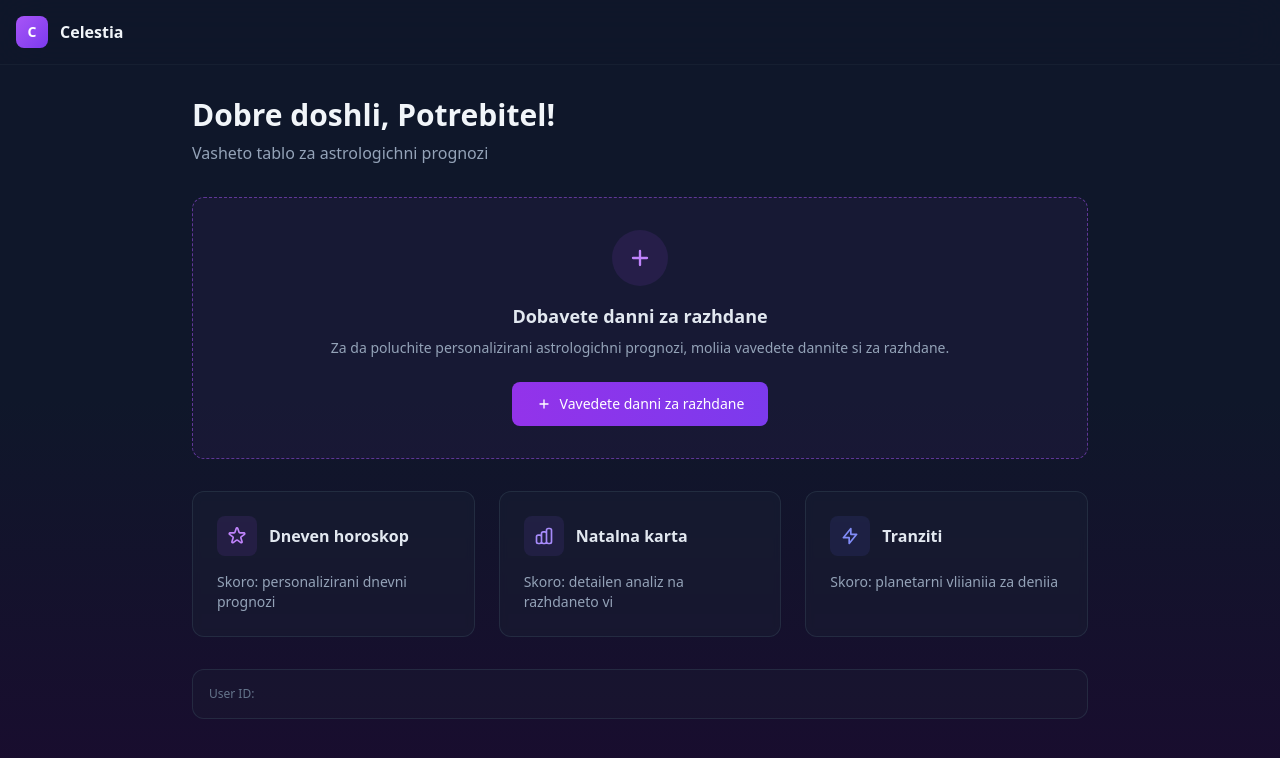
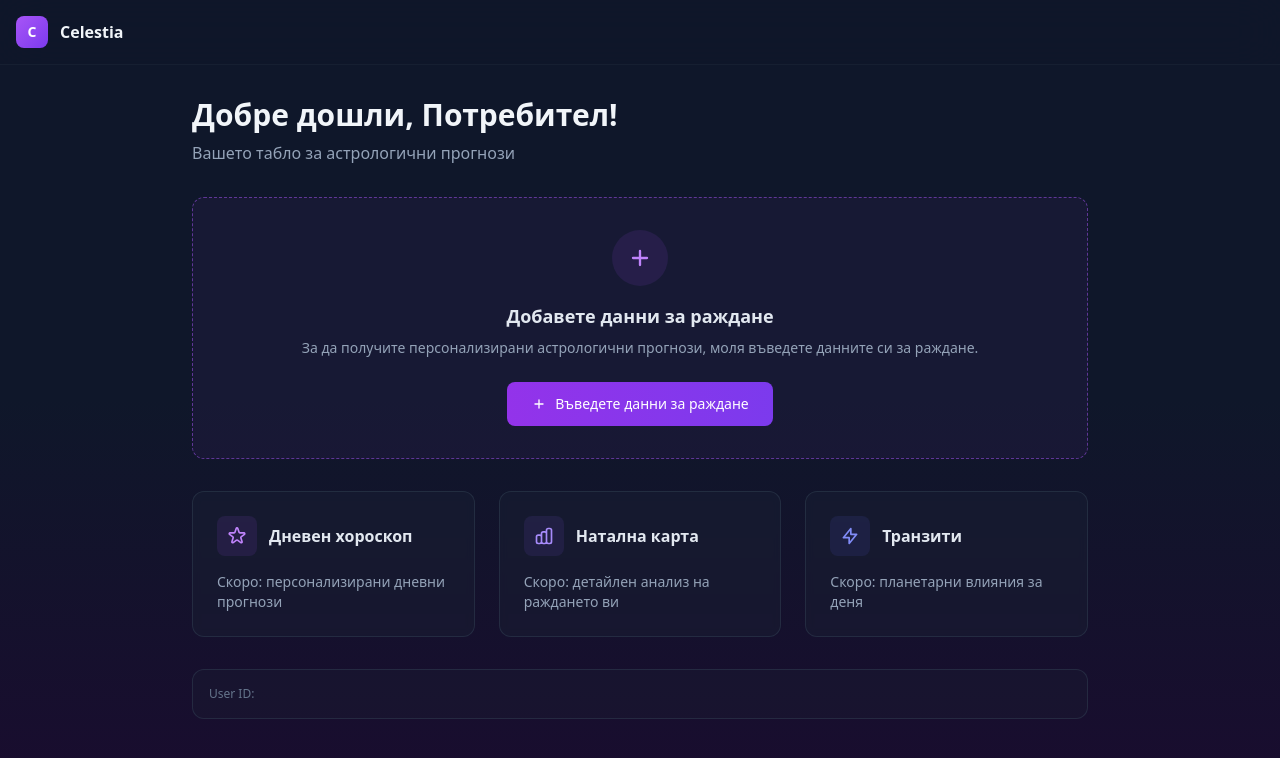
Before and after one commit to Project379/celestiai, a Next.js app in the folder apps/web/: page /dashboard in a window 1280 px wide. Shown: the top 758 px of the page. Built offline with nearby package versions, Linux system fonts and the light colour scheme; no server answers; the database is empty.

Commit message:
fix(i18n): convert dashboard text from Latin to Cyrillic
Dashboard UI text was in Bulgarian but written using Latin transliteration
instead of Cyrillic script. Converts all user-facing strings to proper
Bulgarian Cyrillic.

Co-Authored-By: Claude Opus 4.5 <noreply@anthropic.com>

```diff
--- a/apps/web/app/(protected)/dashboard/page.tsx
+++ b/apps/web/app/(protected)/dashboard/page.tsx
@@ -21,7 +21,7 @@ export default async function DashboardPage() {
   // Middleware already protects this route, but we get user info here
   const { userId } = await auth()
   const user = await currentUser()
-  const firstName = user?.firstName || 'Potrebitel'
+  const firstName = user?.firstName || 'Потребител'
 
   // Fetch user's birth data
   let birthChart: ChartData | null = null
--- a/apps/web/components/dashboard/DashboardContent.tsx
+++ b/apps/web/components/dashboard/DashboardContent.tsx
@@ -47,10 +47,10 @@ export function DashboardContent({ firstName, userId, initialBirthChart }: Dashb
       {/* Welcome section */}
       <div className="mb-8">
         <h1 className="text-3xl font-bold text-slate-100">
-          Dobre doshli, {firstName}!
+          Добре дошли, {firstName}!
         </h1>
         <p className="mt-2 text-slate-400">
-          Vasheto tablo za astrologichni prognozi
+          Вашето табло за астрологични прогнози
         </p>
       </div>
 
@@ -77,10 +77,10 @@ export function DashboardContent({ firstName, userId, initialBirthChart }: Dashb
               </svg>
             </div>
             <h3 className="mb-2 text-lg font-semibold text-slate-200">
-              Dobavete danni za razhdane
+              Добавете данни за раждане
             </h3>
             <p className="mb-6 text-sm text-slate-400">
-              Za da poluchite personalizirani astrologichni prognozi, moliia vavedete dannite si za razhdane.
+              За да получите персонализирани астрологични прогнози, моля въведете данните си за раждане.
             </p>
             <Link
               href="/birth-data"
@@ -99,7 +99,7 @@ export function DashboardContent({ firstName, userId, initialBirthChart }: Dashb
                   d="M12 6v6m0 0v6m0-6h6m-6 0H6"
                 />
               </svg>
-              Vavedete danni za razhdane
+              Въведете данни за раждане
             </Link>
           </div>
         )}
@@ -126,11 +126,11 @@ export function DashboardContent({ firstName, userId, initialBirthChart }: Dashb
               </svg>
             </div>
             <h2 className="font-semibold text-slate-200">
-              Dneven horoskop
+              Дневен хороскоп
             </h2>
           </div>
           <p className="text-sm text-slate-400">
-            Skoro: personalizirani dnevni prognozi
+            Скоро: персонализирани дневни прогнози
           </p>
         </div>
 
@@ -153,11 +153,11 @@ export function DashboardContent({ firstName, userId, initialBirthChart }: Dashb
               </svg>
             </div>
             <h2 className="font-semibold text-slate-200">
-              Natalna karta
+              Натална карта
             </h2>
           </div>
           <p className="text-sm text-slate-400">
-            Skoro: detailen analiz na razhdaneto vi
+            Скоро: детайлен анализ на раждането ви
           </p>
         </div>
 
@@ -180,11 +180,11 @@ export function DashboardContent({ firstName, userId, initialBirthChart }: Dashb
               </svg>
             </div>
             <h2 className="font-semibold text-slate-200">
-              Tranziti
+              Транзити
             </h2>
           </div>
           <p className="text-sm text-slate-400">
-            Skoro: planetarni vliianiia za deniia
+            Скоро: планетарни влияния за деня
           </p>
         </div>
       </div>
```
